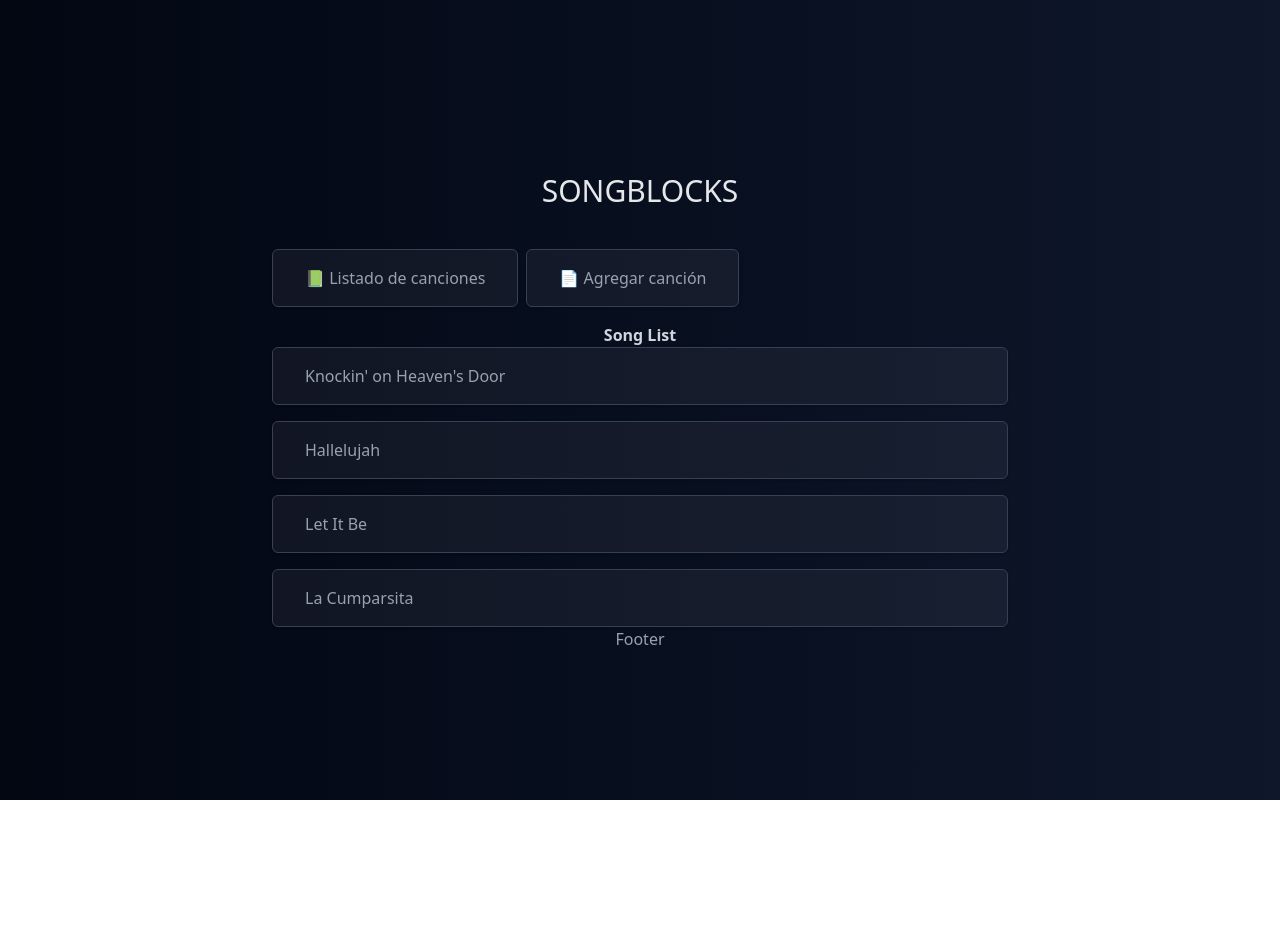
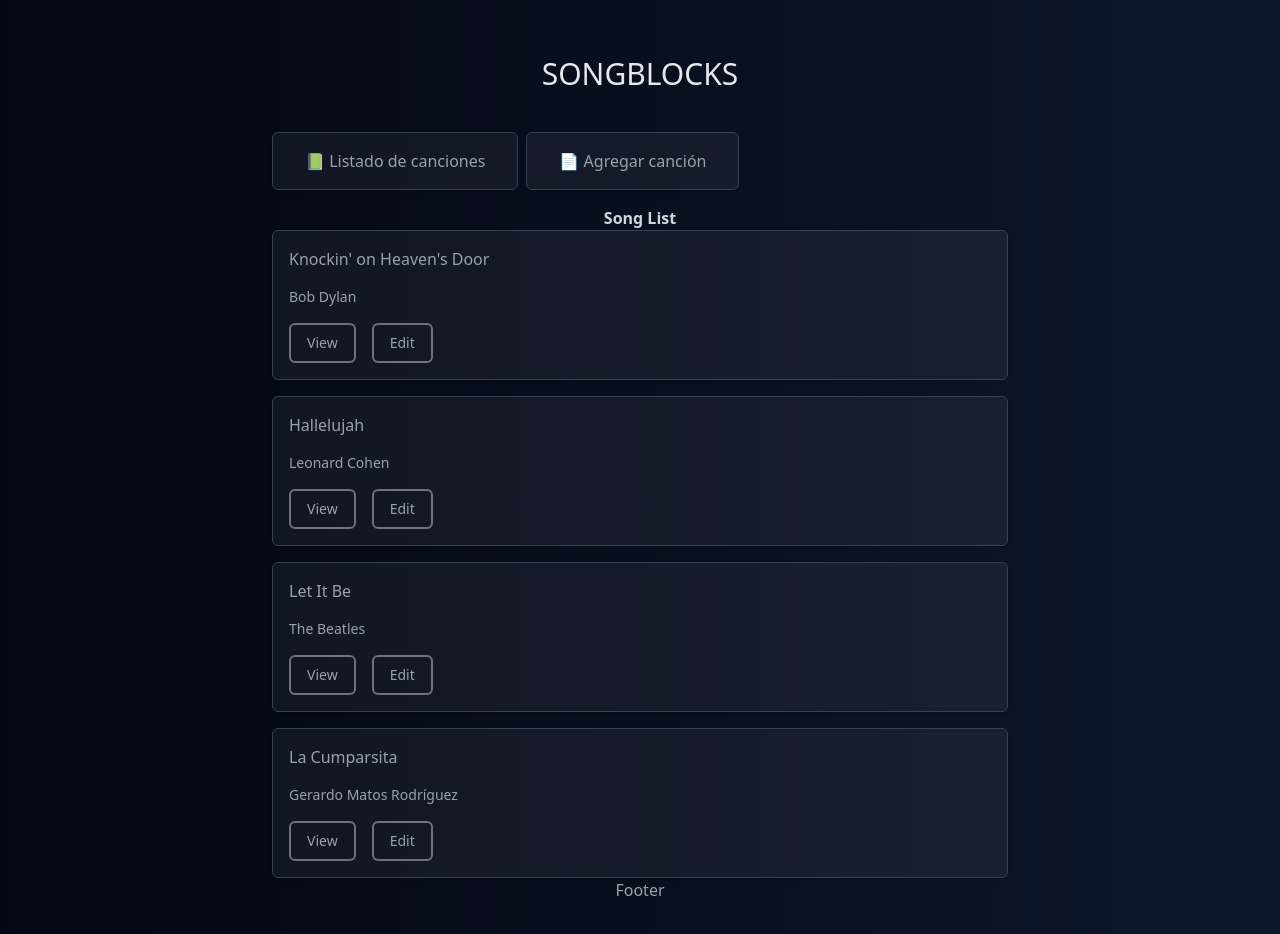
Before and after one commit to horaciodominguez/chordblocks-react-typescript, a React (Vite) app: page / in a window 1280 px wide. Before the commit the page ends 800 px from the top, so only its background shows below. Built offline with nearby package versions, Linux system fonts and the light colour scheme.

Commit message:
feat: enhance EditSong component to accept songs and setSongs props, integrate SongForm for editing functionality

```diff
--- a/src/App.tsx
+++ b/src/App.tsx
@@ -35,7 +35,10 @@ function App() {
         <Routes>
           <Route path="/" element={<Home songs={songs} />} />
           <Route path="/song/:id" element={<ViewSong songs={songs} />} />
-          <Route path="/song/:id/edit" element={<EditSong />} />
+          <Route
+            path="/song/:id/edit"
+            element={<EditSong songs={songs} setSongs={setSongs} />}
+          />
           <Route
             path="/new"
             element={<NewSong songs={songs} setSongs={setSongs} />}
--- a/src/modules/songs/components/SongForm.tsx
+++ b/src/modules/songs/components/SongForm.tsx
@@ -10,10 +10,11 @@ import { toast } from "sonner"
 
 type Props = {
   handleAddSong: (song: SongParsed) => void
+  initialSong?: SongParsed
 }
 
-export const SongForm = ({ handleAddSong }: Props) => {
-  const { state, dispatch } = useSongForm()
+export const SongForm = ({ handleAddSong, initialSong }: Props) => {
+  const { state, dispatch } = useSongForm(initialSong)
   const { song } = state
 
   const onSubmit = (e: React.FormEvent) => {
@@ -22,7 +23,7 @@ export const SongForm = ({ handleAddSong }: Props) => {
     if (result.ok) {
       dispatch({ type: "SET_ERRORS", v: {} })
       handleAddSong(result.data)
-      dispatch({ type: "RESET" })
+      if (!initialSong) dispatch({ type: "RESET" })
       toast.success(`Song "${result.data.title}" saved!`)
     } else {
       dispatch({ type: "SET_ERRORS", v: result.errors })
--- a/src/modules/songs/components/SongList.tsx
+++ b/src/modules/songs/components/SongList.tsx
@@ -11,13 +11,35 @@ export const SongList = ({ songs }: Props) => {
       {songs.map((song) => (
         <div
           key={song.id}
-          className="border-[.1px] border-gray-700 bg-gray-50/5 rounded-md shadow-sm"
+          className="
+          flex flex-col justify-start items-start gap-4 p-4
+          border-[.1px] border-gray-700 bg-gray-50/5 rounded-md shadow-sm
+          "
         >
           <h2>
-            <Link className="block px-8 py-4" to={`/song/${song.id}`}>
+            <Link className="" to={`/song/${song.id}`}>
               {song.title}
             </Link>
           </h2>
+          <p className="text-sm text-gray-400">{song.artist}</p>
+          <div className="flex gap-4">
+            <Link
+              className="
+                inline px-4 py-2
+                border-2 border-zinc-500/100 rounded-md text-sm text-gray-400 hover:text-gray-200"
+              to={`/song/${song.id}`}
+            >
+              View
+            </Link>
+            <Link
+              className="
+                inline px-4 py-2
+                border-2 border-zinc-500/100 rounded-md text-sm text-gray-400 hover:text-gray-200"
+              to={`/song/${song.id}/edit`}
+            >
+              Edit
+            </Link>
+          </div>
         </div>
       ))}
     </div>
--- a/src/modules/songs/hooks/useSongForm.ts
+++ b/src/modules/songs/hooks/useSongForm.ts
@@ -1,17 +1,18 @@
 import { useReducer } from "react"
 import { reducer, initialSong, type Action } from "../state/songFormReducer"
 
-export const useSongForm = () => {
+export const useSongForm = (baseSong?: typeof initialSong) => {
+  const base = baseSong ?? initialSong
   const [state, dispatch] = useReducer(reducer, {
-    song: initialSong,
+    song: base,
     pendingSection: {
       id: "",
       type: "",
       bars: [],
     },
     pendingChordName: "",
-    pendingBeats: String(initialSong.timeSignature.beatsPerMeasure),
-    availableBeats: initialSong.timeSignature.beatsPerMeasure,
+    pendingBeats: String(base.timeSignature.beatsPerMeasure),
+    availableBeats: base.timeSignature.beatsPerMeasure,
   })
 
   return { state, dispatch } as {
--- a/src/pages/EditSong.tsx
+++ b/src/pages/EditSong.tsx
@@ -1,3 +1,27 @@
-export default function EditSong() {
-  return <h2>Edit Song</h2>
+import { SongForm } from "@/modules/songs/components/SongForm"
+import type { Song } from "@/modules/songs/types/song.types"
+import { useParams, useNavigate } from "react-router-dom"
+
+type Props = {
+  songs: Song[]
+  setSongs: React.Dispatch<React.SetStateAction<Song[]>>
 }
+
+export default function EditSong({ songs, setSongs }: Props) {
+  const { id } = useParams<{ id: string }>()
+  const navigate = useNavigate()
+  const song = songs.find((s) => s.id === id)
+  if (!song) return <div>Song not found</div>
+
+  const handleUpdate = (updated: Song) => {
+    setSongs(songs.map((s) => (s.id === updated.id ? updated : s)))
+    navigate(`/song/${updated.id}`)
+  }
+
+  return (
+    <>
+      <h2 className="text-gray-300 font-bold text-center">Edit Song</h2>
+      <SongForm handleAddSong={handleUpdate} initialSong={song} />
+    </>
+  )
+}
```
